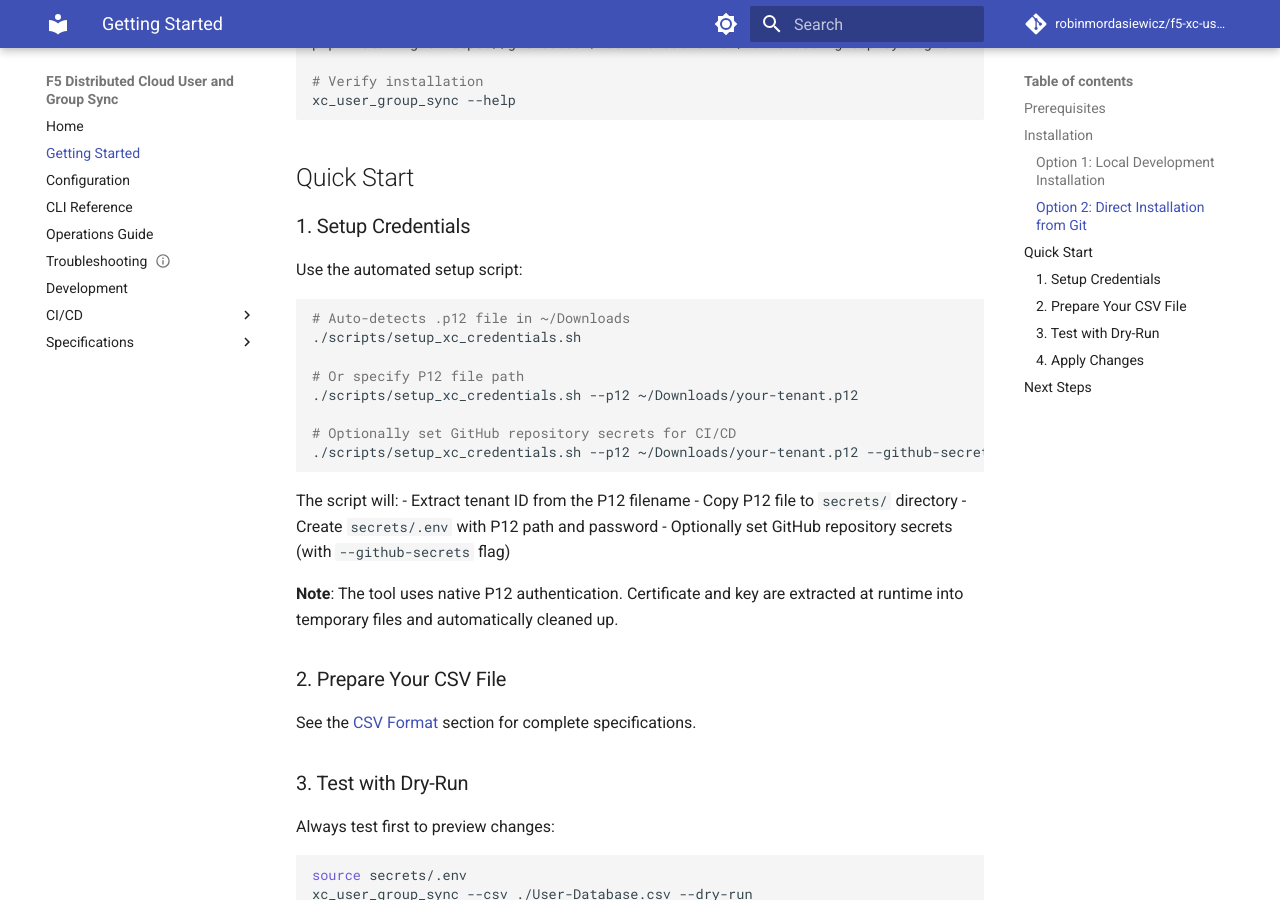
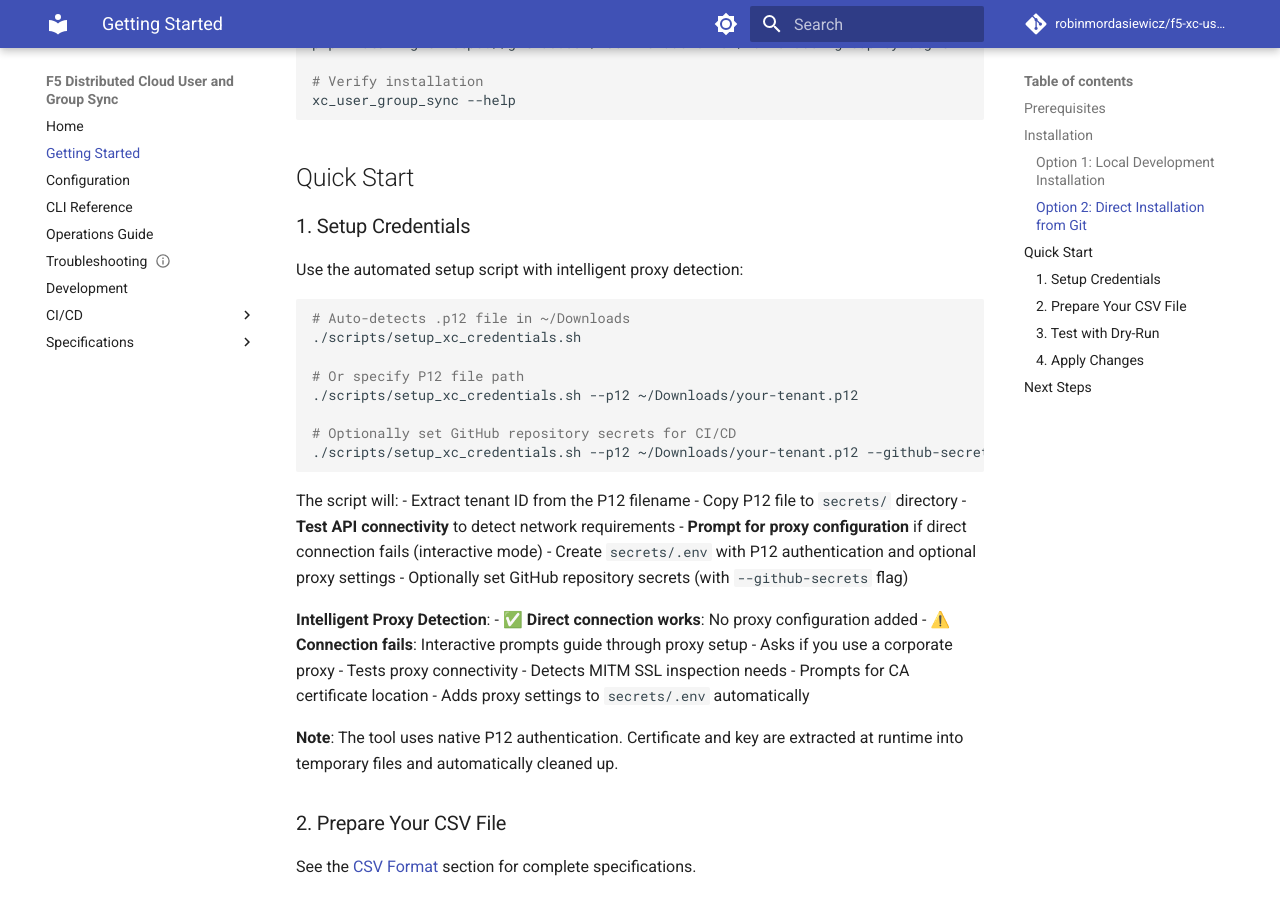
Before and after one commit to robinmordasiewicz/f5-xc-rbac, an MkDocs documentation site: the page built from docs/get-started.md, in a window 1280 px wide and 900 px high, scrolled down 1009 px. Built offline with MkDocs 1.6.1 and Material for MkDocs 9.7.7, drawn with Linux system fonts in a browser that asks for light colours; comment, search, counter and statistics services are not loaded.

Commit message:
feat: add intelligent proxy detection to setup script (#153)
Enhance setup script with automatic proxy detection and configuration
to provide seamless experience for users in corporate networks.

**Setup Script Enhancements:**
- Add API connectivity testing using curl with P12 certificate
- Detect connection failures indicating proxy requirements
- Interactive proxy configuration prompts (only when needed)
- Test proxy connectivity with user-provided URL
- Detect MITM SSL inspection and prompt for CA certificate
- Generate secrets/.env with conditional proxy settings
- Support non-interactive mode with manual instructions

**User Experience:**
- ✅ Direct connection works: No proxy configuration added
- ⚠️ Connection fails: Interactive prompts guide through proxy setup
  - Asks if user has corporate proxy
  - Tests proxy connectivity
  - Detects MITM SSL inspection needs
  - Prompts for CA certificate location
  - Adds proxy settings to secrets/.env automatically

**Implementation Details:**
- Determine correct login URL based on environment (production/staging)
- HTTP status codes 200/302/400/401/403 indicate successful connectivity
- Proxy settings (HTTP_PROXY, HTTPS_PROXY, REQUESTS_CA_BUNDLE) added only when needed
- CA bundle file existence validation
- Shellcheck compliant with grouped redirections

**Documentation Updates:**
- Update docs/get-started.md with intelligent proxy detection section
- Explain enhanced setup script behavior
- Document direct and proxy connection scenarios
- Add proxy detection workflow explanation

**Benefits:**
- Zero manual proxy configuration for most users
- Consistent with documentation workflow
- Backwards compatible with CI/CD environments
- No workarounds or undocumented steps
- Production ready with shellcheck validation

**Testing:**
- shellcheck validation passed
- All Python code quality checks passed
- Supports interactive and non-interactive modes

Fixes #152

🤖 Generated with [Claude Code](https://claude.com/claude-code)

Co-authored-by: Claude <noreply@anthropic.com>

````diff
--- a/docs/get-started.md
+++ b/docs/get-started.md
@@ -51,7 +51,7 @@ xc_user_group_sync --help
 
 ### 1. Setup Credentials
 
-Use the automated setup script:
+Use the automated setup script with intelligent proxy detection:
 
 ```bash
 # Auto-detects .p12 file in ~/Downloads
@@ -67,8 +67,19 @@ Use the automated setup script:
 The script will:
 - Extract tenant ID from the P12 filename
 - Copy P12 file to `secrets/` directory
-- Create `secrets/.env` with P12 path and password
+- **Test API connectivity** to detect network requirements
+- **Prompt for proxy configuration** if direct connection fails (interactive mode)
+- Create `secrets/.env` with P12 authentication and optional proxy settings
 - Optionally set GitHub repository secrets (with `--github-secrets` flag)
+
+**Intelligent Proxy Detection**:
+- ✅ **Direct connection works**: No proxy configuration added
+- ⚠️ **Connection fails**: Interactive prompts guide through proxy setup
+  - Asks if you use a corporate proxy
+  - Tests proxy connectivity
+  - Detects MITM SSL inspection needs
+  - Prompts for CA certificate location
+  - Adds proxy settings to `secrets/.env` automatically
 
 **Note**: The tool uses native P12 authentication. Certificate and key are extracted at runtime into temporary files and automatically cleaned up.
 
````
Also changed, not shown: 2 other files.
